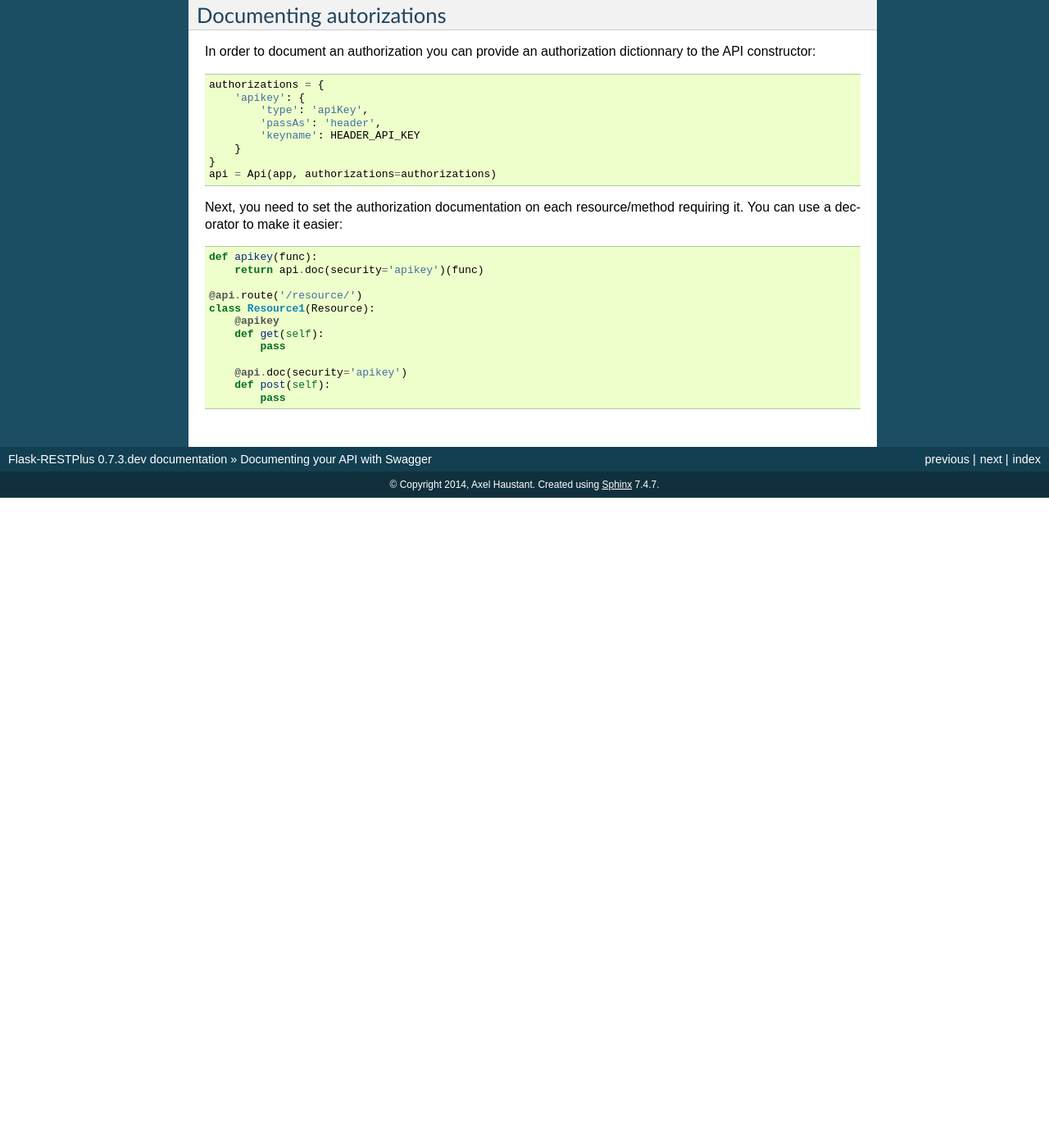
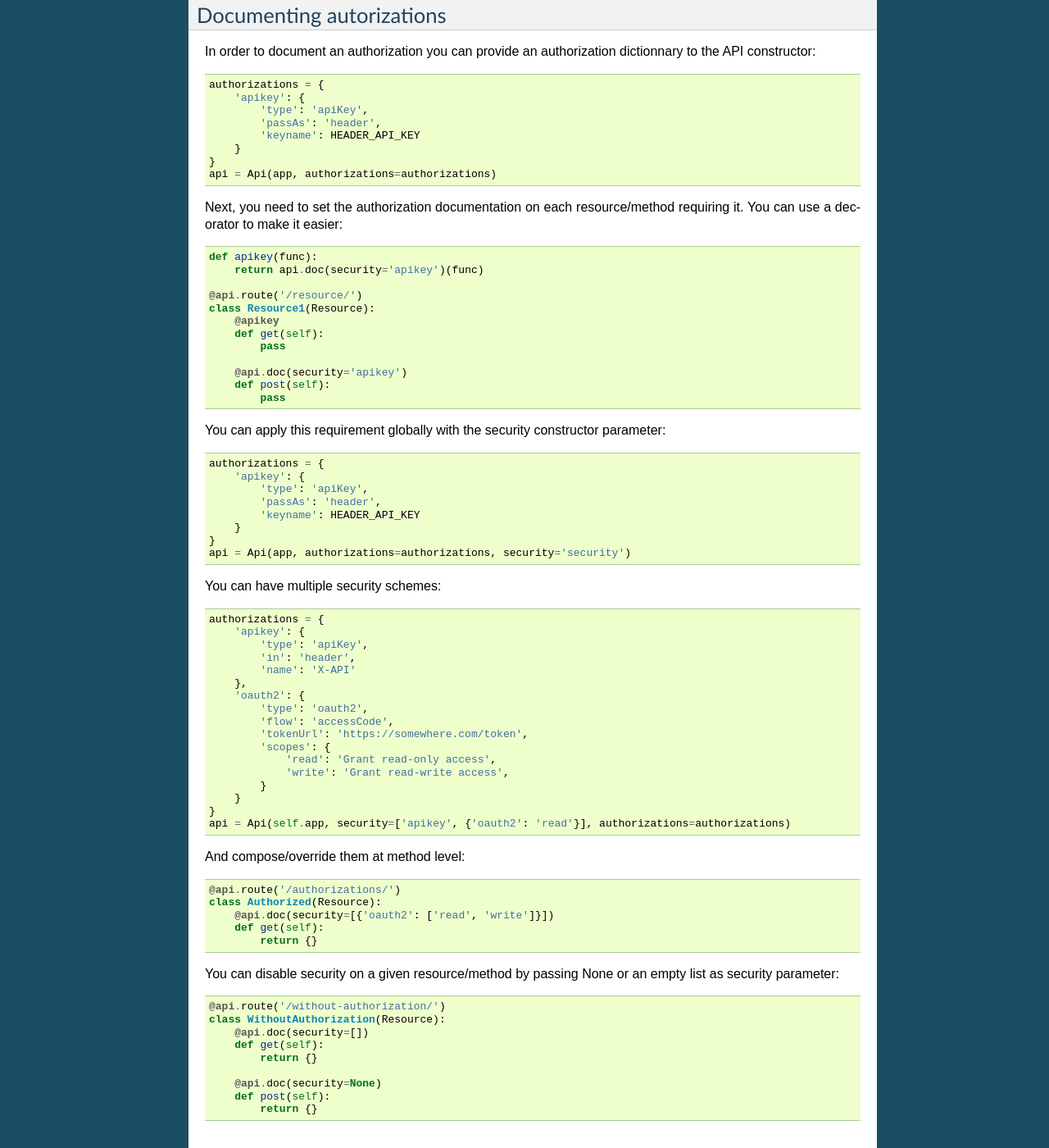
Before and after one commit to noirbizarre/flask-restplus, a Sphinx documentation site: the page built from doc/documenting.rst, in a window 1280 px wide and 1400 px high, scrolled down 9829 px. Shown: the whole window at 82% size. Built offline with Sphinx 7.4.7, drawn with Linux system fonts in a browser that asks for light colours; before the commit the page ends 10436 px from its top, so only the background shows below that.

Commit message:
Better security documentation (fix #26)

```diff
--- a/doc/documenting.rst
+++ b/doc/documenting.rst
@@ -700,3 +700,64 @@ You can use a decorator to make it easier:
         @api.doc(security='apikey')
         def post(self):
             pass
+
+You can apply this requirement globally with the security constructor parameter:
+
+.. code-block:: python
+
+    authorizations = {
+        'apikey': {
+            'type': 'apiKey',
+            'passAs': 'header',
+            'keyname': HEADER_API_KEY
+        }
+    }
+    api = Api(app, authorizations=authorizations, security='security')
+
+
+You can have multiple security schemes:
+
+.. code-block:: python
+
+    authorizations = {
+        'apikey': {
+            'type': 'apiKey',
+            'in': 'header',
+            'name': 'X-API'
+        },
+        'oauth2': {
+            'type': 'oauth2',
+            'flow': 'accessCode',
+            'tokenUrl': 'https://somewhere.com/token',
+            'scopes': {
+                'read': 'Grant read-only access',
+                'write': 'Grant read-write access',
+            }
+        }
+    }
+    api = Api(self.app, security=['apikey', {'oauth2': 'read'}], authorizations=authorizations)
+
+And compose/override them at method level:
+
+.. code-block:: python
+
+    @api.route('/authorizations/')
+    class Authorized(Resource):
+        @api.doc(security=[{'oauth2': ['read', 'write']}])
+        def get(self):
+            return {}
+
+You can disable security on a given resource/method by passing None or an empty list
+as security parameter:
+
+.. code-block:: python
+
+    @api.route('/without-authorization/')
+    class WithoutAuthorization(Resource):
+        @api.doc(security=[])
+        def get(self):
+            return {}
+
+        @api.doc(security=None)
+        def post(self):
+            return {}
```
